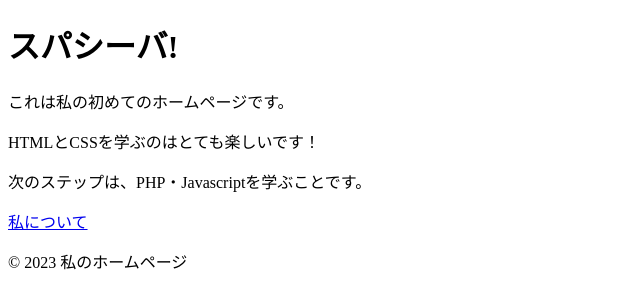
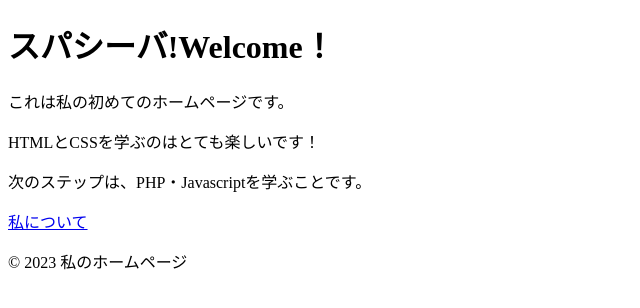
Before and after one commit to Yohsui/GitTest0604, a plain HTML site: page index.html in a window 1280 px wide. Shown: the whole page, without its empty margins (0-640 px from the left). Drawn offline with Linux system fonts and the light colour scheme.

Commit message:
update:index.html更新
グローバルな対応のため。

```diff
--- a/index.html
+++ b/index.html
@@ -6,7 +6,7 @@
     <title>はじめてのホームページ</title>
 </head>
 <body>
-    <h1>スパシーバ!</h1>
+    <h1>スパシーバ!Welcome！</h1>
     <p>これは私の初めてのホームページです。</p>
     <p>HTMLとCSSを学ぶのはとても楽しいです！</p>
     <p>次のステップは、PHP・Javascriptを学ぶことです。</p>
```
